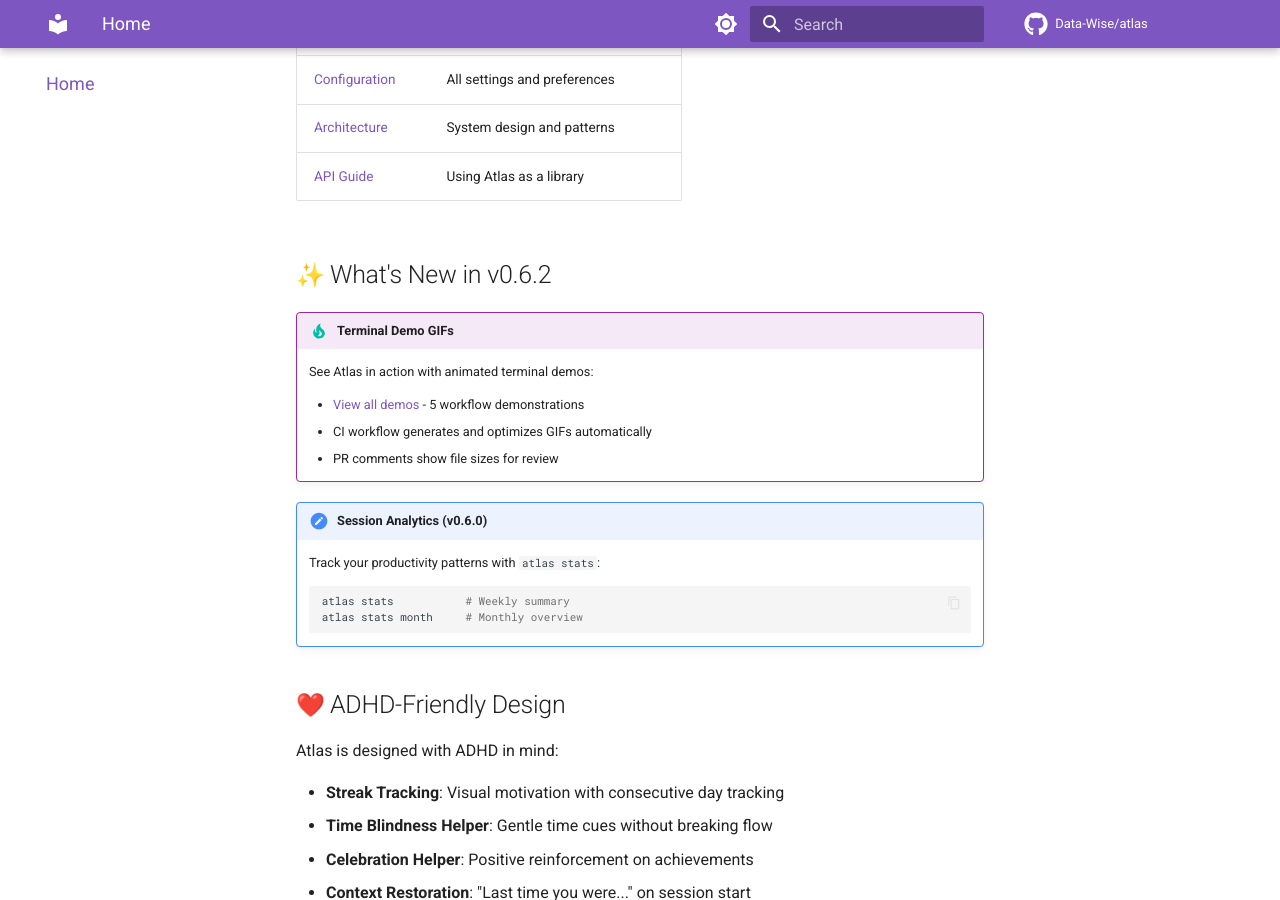
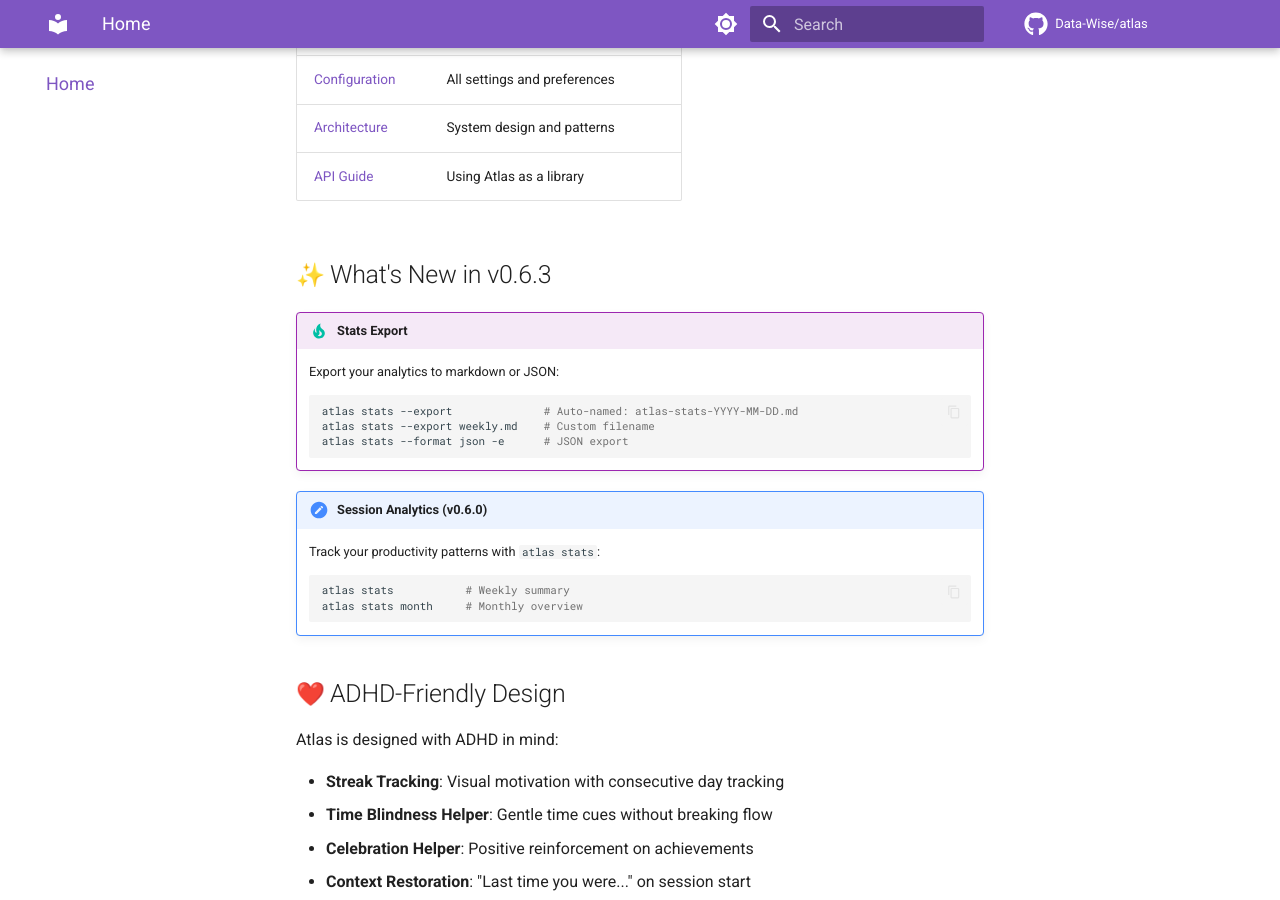
Before and after one commit to Data-Wise/atlas, an MkDocs documentation site: the page built from docs/index.md, in a window 1280 px wide and 900 px high, scrolled down 2966 px. Built offline with MkDocs 1.6.1 and Material for MkDocs 9.7.7, drawn with Linux system fonts in a browser that asks for light colours; emoji names are drawn with the system emoji font; comment, search, counter and statistics services are not loaded.

Commit message:
v0.6.3 - Stats export feature
- Add `atlas stats --export` for file export
- Add markdown format (`--format md`)
- Update CLI documentation with export examples
- 1,166 tests passing

🤖 Generated with [Claude Code](https://claude.com/claude-code)

Co-Authored-By: Claude Opus 4.5 <noreply@anthropic.com>

````diff
--- a/docs/index.md
+++ b/docs/index.md
@@ -121,14 +121,16 @@ atlas dash
 | [Architecture](ARCHITECTURE.md) | System design and patterns |
 | [API Guide](API-GUIDE.md) | Using Atlas as a library |
 
-## :sparkles: What's New in v0.6.2
+## :sparkles: What's New in v0.6.3
 
-!!! tip "Terminal Demo GIFs"
-    See Atlas in action with animated terminal demos:
+!!! tip "Stats Export"
+    Export your analytics to markdown or JSON:
 
-    - [View all demos](DEMOS.md) - 5 workflow demonstrations
-    - CI workflow generates and optimizes GIFs automatically
-    - PR comments show file sizes for review
+    ```bash
+    atlas stats --export              # Auto-named: atlas-stats-YYYY-MM-DD.md
+    atlas stats --export weekly.md    # Custom filename
+    atlas stats --format json -e      # JSON export
+    ```
 
 !!! note "Session Analytics (v0.6.0)"
     Track your productivity patterns with `atlas stats`:
--- a/package.json
+++ b/package.json
@@ -1,6 +1,6 @@
 {
   "name": "@data-wise/atlas",
-  "version": "0.6.2",
+  "version": "0.6.3",
   "description": "Project state engine - registry, sessions, capture, and context management for ADHD-friendly workflow",
   "type": "module",
   "main": "src/index.js",
````
Also changed, not shown: CHANGELOG.md (+18 -0 lines), docs/CLI-REFERENCE.md (+17 -1 lines).
